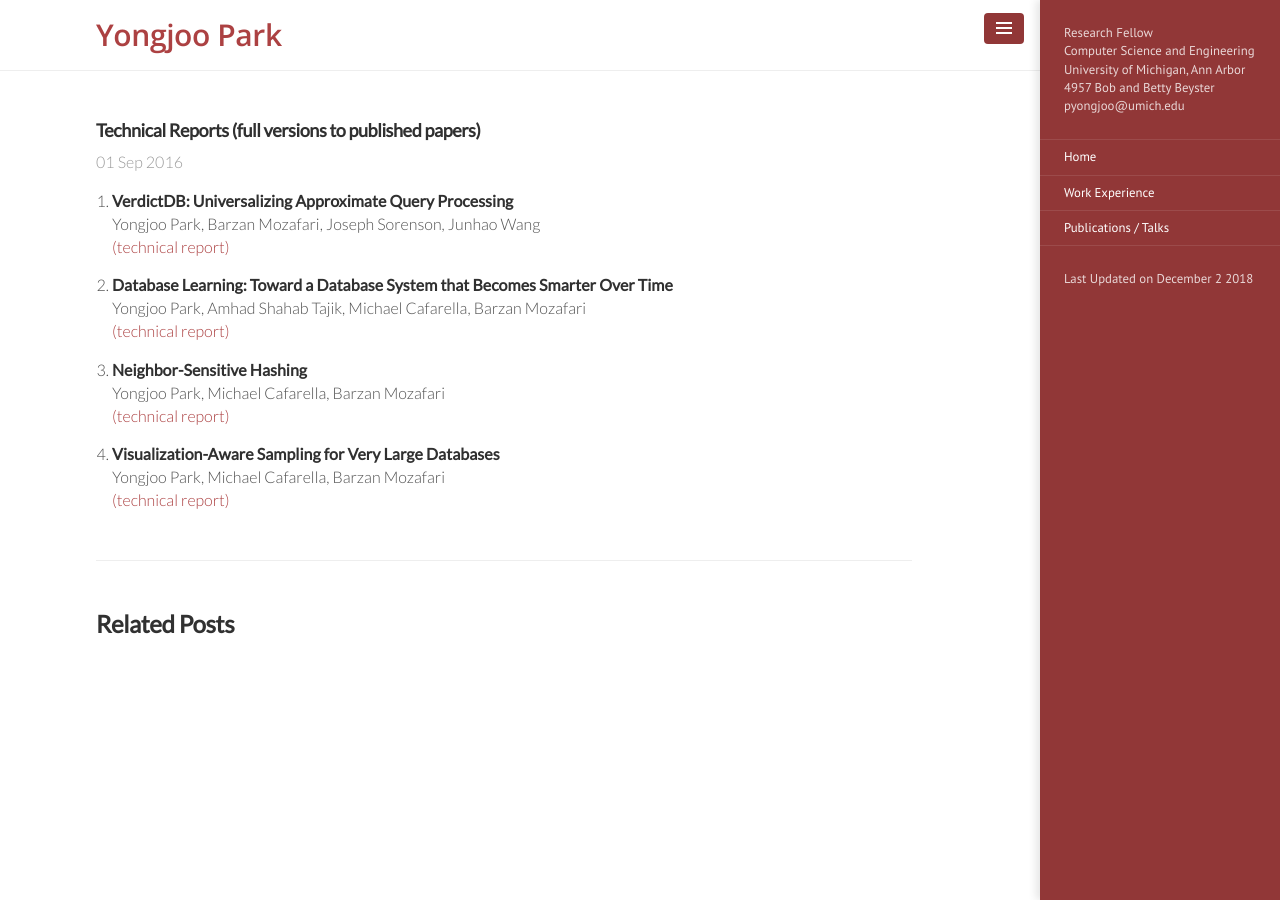
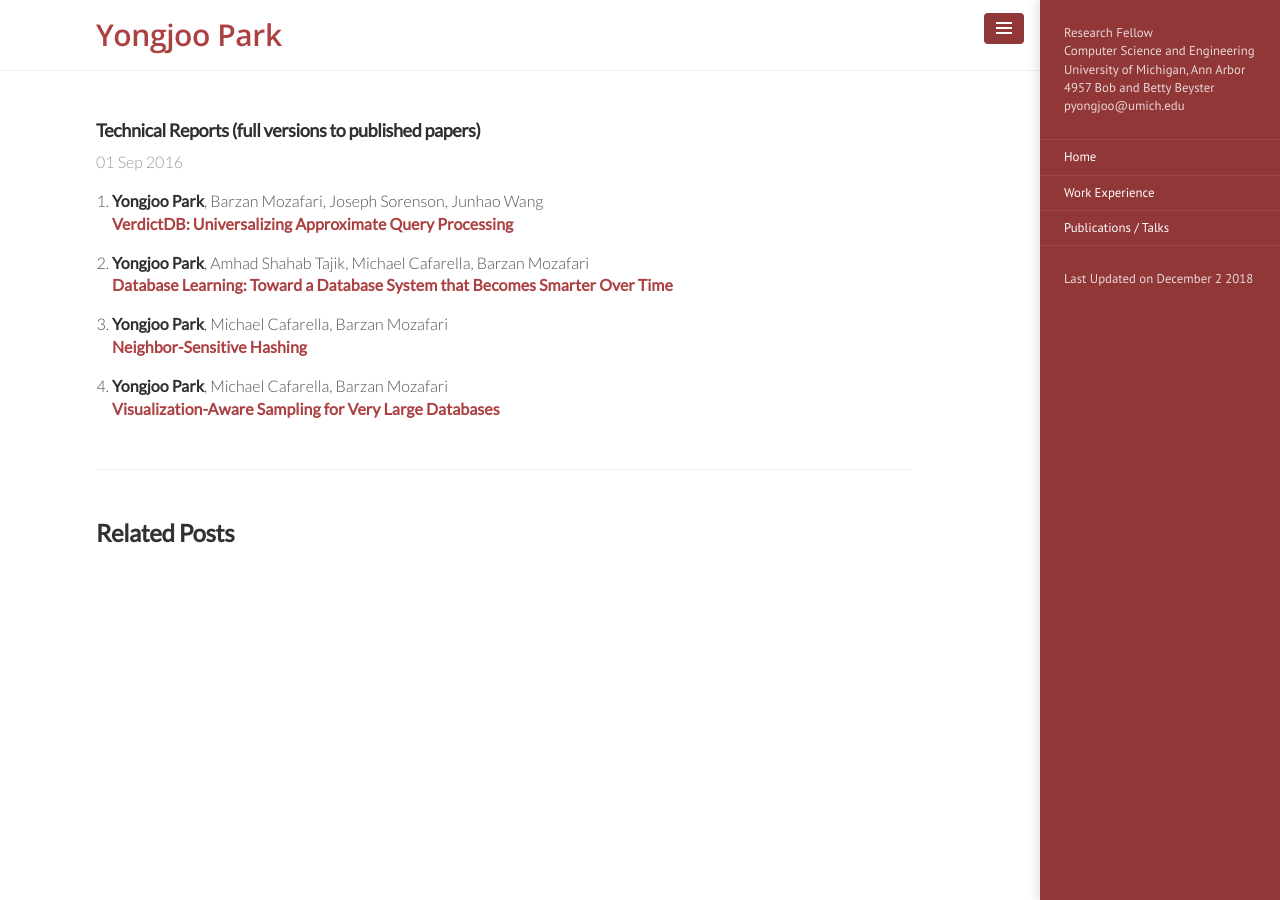
Before and after one commit to pyongjoo/pyongjoo.github.io, a Jekyll site: the page built from _publications/2016-09-01-reports.md, in a window 1280 px wide. Built offline with Jekyll 4.4.1, drawn with Linux system fonts in a browser that asks for light colours.

Commit message:
styling changed

```diff
--- a/_config.yml
+++ b/_config.yml
@@ -3,7 +3,7 @@
 # Use of `relative_permalinks` ensures post links from the index work properly.
 permalink:           pretty
 relative_permalinks: false
-gems:                [jekyll-paginate]
+gems:                []
 
 # Setup
 title:               Yongjoo Park
--- a/_publications/2016-09-01-reports.md
+++ b/_publications/2016-09-01-reports.md
@@ -3,18 +3,14 @@ layout: post
 title: Technical Reports (full versions to published papers)
 ---
 
-1. **VerdictDB: Universalizing Approximate Query Processing**
-   Yongjoo Park, Barzan Mozafari, Joseph Sorenson, Junhao Wang
-   [(technical report)](https://arxiv.org/abs/1804.00770)
+1. **Yongjoo Park**, Barzan Mozafari, Joseph Sorenson, Junhao Wang
+   **[VerdictDB: Universalizing Approximate Query Processing](https://arxiv.org/abs/1804.00770)**
 
-1. **Database Learning: Toward a Database System that Becomes Smarter Over Time**
-   Yongjoo Park, Amhad Shahab Tajik, Michael Cafarella, Barzan Mozafari
-   [(technical report)](https://arxiv.org/abs/1703.05468)
+1. **Yongjoo Park**, Amhad Shahab Tajik, Michael Cafarella, Barzan Mozafari
+   **[Database Learning: Toward a Database System that Becomes Smarter Over Time](https://arxiv.org/abs/1703.05468)**
 
-1. **Neighbor-Sensitive Hashing**
-   Yongjoo Park, Michael Cafarella, Barzan Mozafari
-   [(technical report)](http://www-personal.umich.edu/~pyongjoo/vldb2016sup.pdf)
+1. **Yongjoo Park**, Michael Cafarella, Barzan Mozafari
+   **[Neighbor-Sensitive Hashing](http://www-personal.umich.edu/~pyongjoo/vldb2016sup.pdf)**
 
-1. **Visualization-Aware Sampling for Very Large Databases**
-   Yongjoo Park, Michael Cafarella, Barzan Mozafari
-   [(technical report)](https://arxiv.org/abs/1510.03921)
+1. **Yongjoo Park**, Michael Cafarella, Barzan Mozafari
+   **[Visualization-Aware Sampling for Very Large Databases](https://arxiv.org/abs/1510.03921)**
```
Also changed, not shown: _publications/2016-04-01-preprints.md (+2 -2 lines), _publications/2016-05-01-peer-reviewed.md (+25 -25 lines), _publications/2016-05-02-others.md (+6 -6 lines), _texts/2018-04-01-publication.md (+24 -24 lines).
